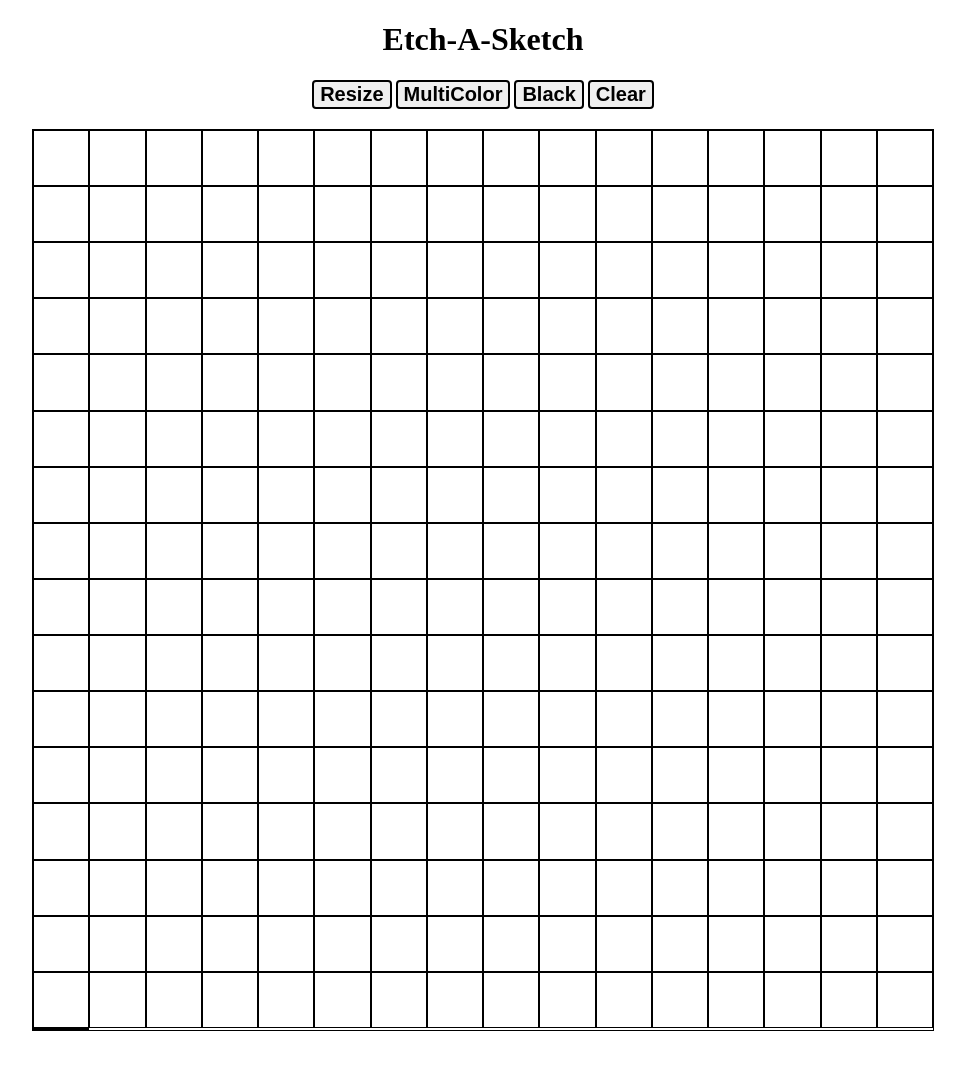
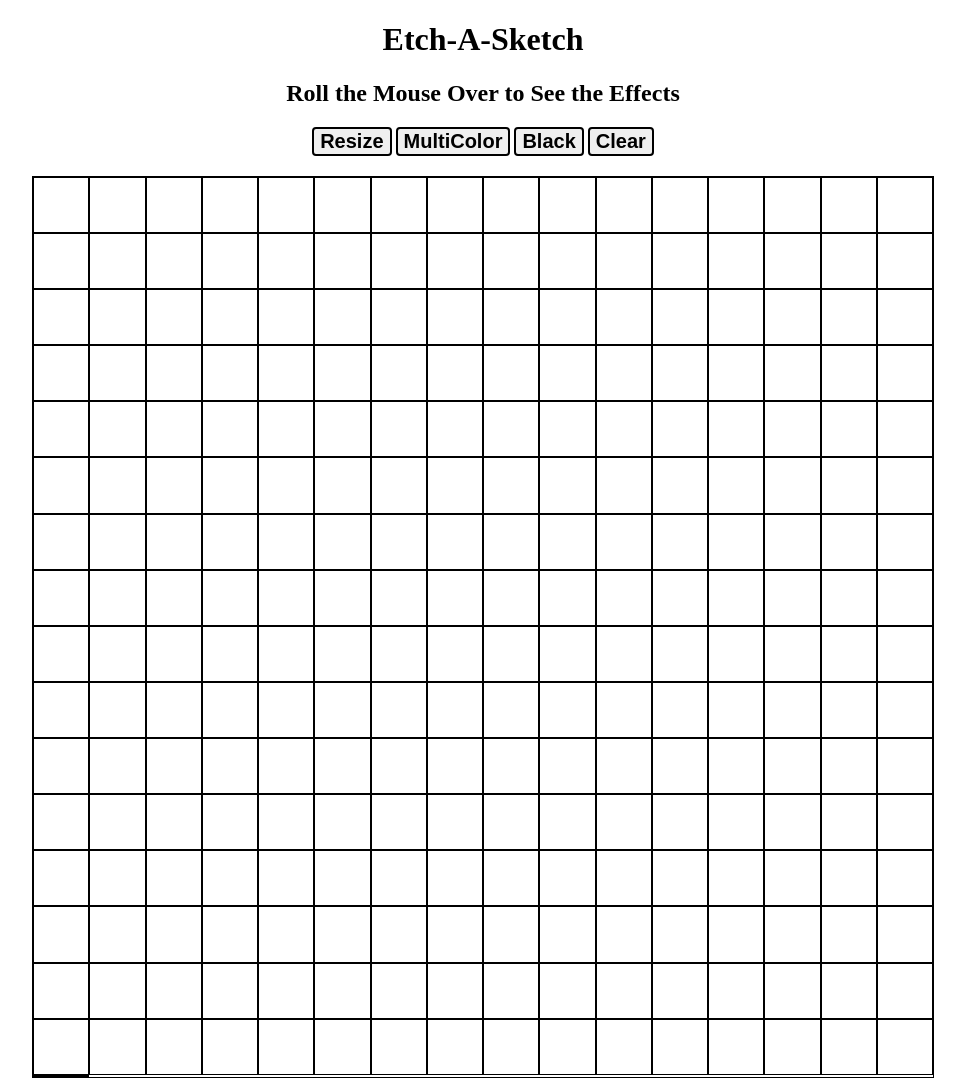
Before and after one commit to kchemutai/Etch-A-Sketch, a plain HTML site: page index.html in a window 1280 px wide. Shown: the whole page, without its empty margins (157-1122 px from the left). Before the commit the page ends 1039 px from the top, so only its background shows below. Drawn offline with Linux system fonts and the light colour scheme.

Commit message:
Added h2 Attribute

```diff
--- a/index.html
+++ b/index.html
@@ -12,6 +12,7 @@
   <div class='header'>
 
     <h1>Etch-A-Sketch</h1>
+    <h2>Roll the Mouse Over to See the Effects</h2>
   <button type="button" class="resize-button">Resize</button>
 
   <button type="button" class="color-button">MultiColor</button>
```
